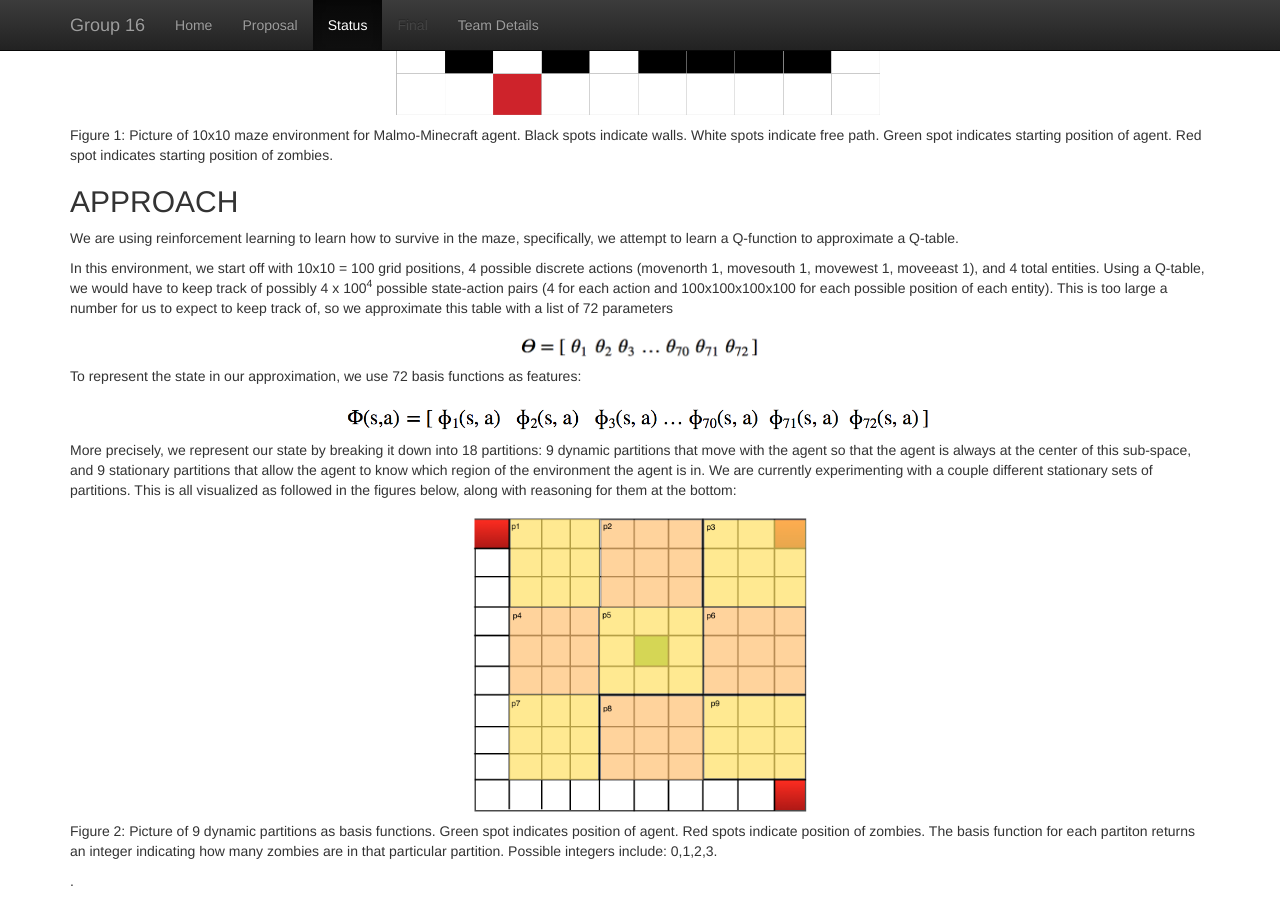
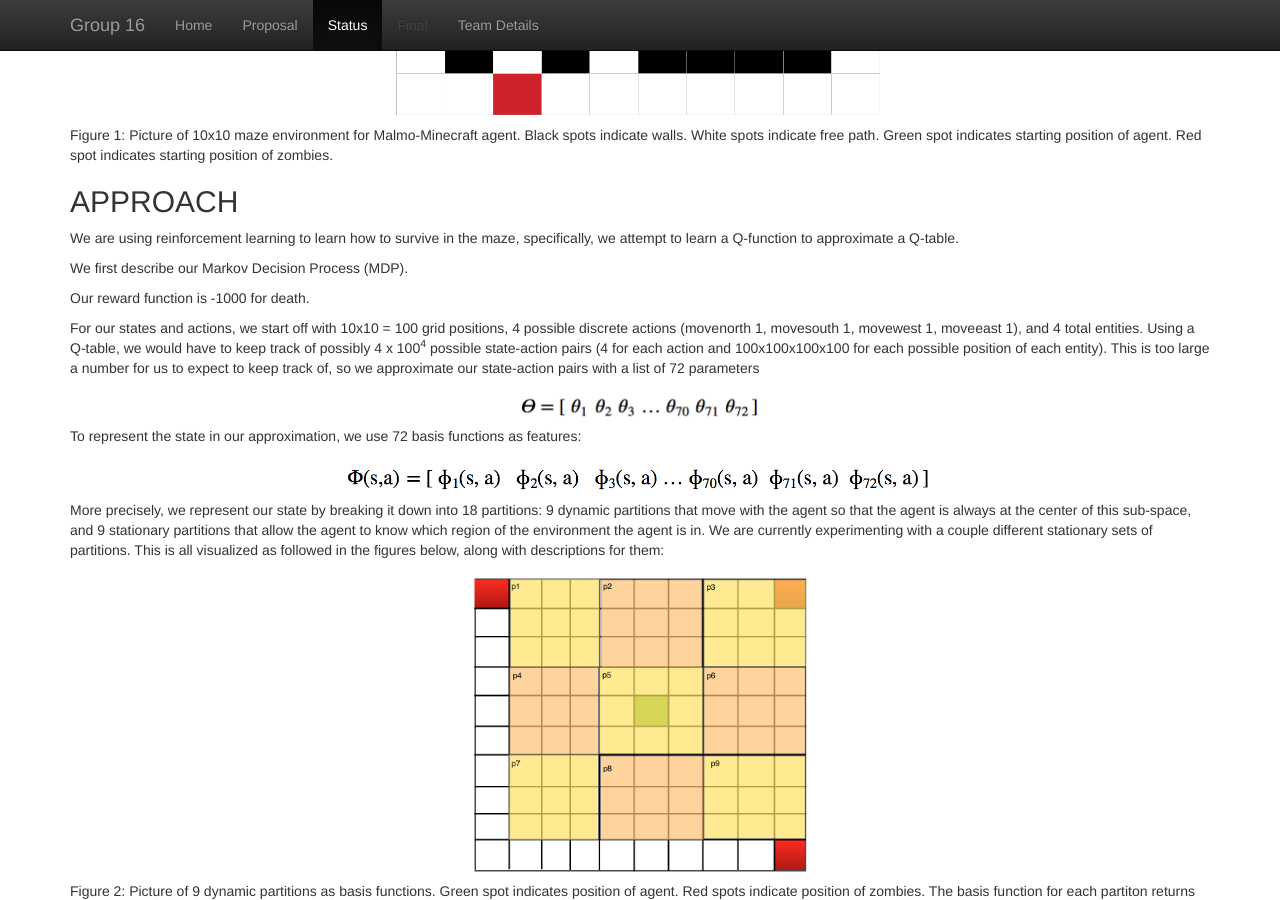
Before and after one commit to becamorin20/Group-16, a Jekyll site: the page built from docs/status.md, in a window 1280 px wide and 900 px high, scrolled down 636 px. Built offline with Jekyll 4.4.1, drawn with Linux system fonts in a browser that asks for light colours; some of the changed text lies outside the part shown.

Commit message:
Update status.md

```diff
--- a/docs/status.md
+++ b/docs/status.md
@@ -13,9 +13,13 @@ Figure 1: Picture of 10x10 maze environment for Malmo-Minecraft agent. Black spo
 ## APPROACH
 We are using reinforcement learning to learn how to survive in the maze, specifically, we attempt to learn a Q-function to approximate a Q-table.
 
-In this environment, we start off with 10x10 = 100 grid positions, 4 possible discrete actions (movenorth 1, movesouth 1, movewest 1, moveeast 1), and 4 total entities.
+We first describe our Markov Decision Process (MDP).
+
+Our reward function is -1000 for death.
+
+For our states and actions, we start off with 10x10 = 100 grid positions, 4 possible discrete actions (movenorth 1, movesouth 1, movewest 1, moveeast 1), and 4 total entities.
 Using a Q-table, we would have to keep track of possibly 4 x 100<sup>4</sup> possible state-action pairs (4 for each action and 100x100x100x100 for each possible position of each entity).
-This is too large a number for us to expect to keep track of, so we approximate this table with a list of 72 parameters
+This is too large a number for us to expect to keep track of, so we approximate our state-action pairs with a list of 72 parameters
 <div align="center"><img src="https://github.com/becamorin20/Group-16/blob/master/docs/images/theta_list.png" width="250"></div>
 
 To represent the state in our approximation, we use 72 basis functions as features:
@@ -23,7 +27,7 @@ To represent the state in our approximation, we use 72 basis functions as featur
 
 More precisely, we represent our state by breaking it down into 18 partitions: 9 dynamic partitions that move with the agent so that the agent is always at the center of this sub-space, and 9 stationary partitions that allow the agent to know which region of the environment the agent is in.
 We are currently experimenting with a couple different stationary sets of partitions.
-This is all visualized as followed in the figures below, along with reasoning for them at the bottom:
+This is all visualized as followed in the figures below, along with descriptions for them:
 <div align="center"><img src="https://github.com/becamorin20/Group-16/blob/master/docs/images/basis_dynamic.png" width="350"></div>
 Figure 2: Picture of 9 dynamic partitions as basis functions. Green spot indicates position of agent. Red spots indicate position of zombies.
 The basis function for each partiton returns an integer indicating how many zombies are in that particular partition.
@@ -61,7 +65,11 @@ Based off the "coarse" basis function from Sutton and Barto's _Reinforcement Lea
 The basis function for each partiton returns an 1 if the agent is in it, 0 otherwise.
 They do not keep track of zombie positions.
 
+.
 
+For each of our 4 actions we allow a set of 18 basis functions, thus giving us 72 total basis functions and 72 total parameters.
+
+So our MDP consists of reward function of -1000 for death and these 72 basis functions and parameters.
 ## EVALUATION
 (evaluation)
 
```
